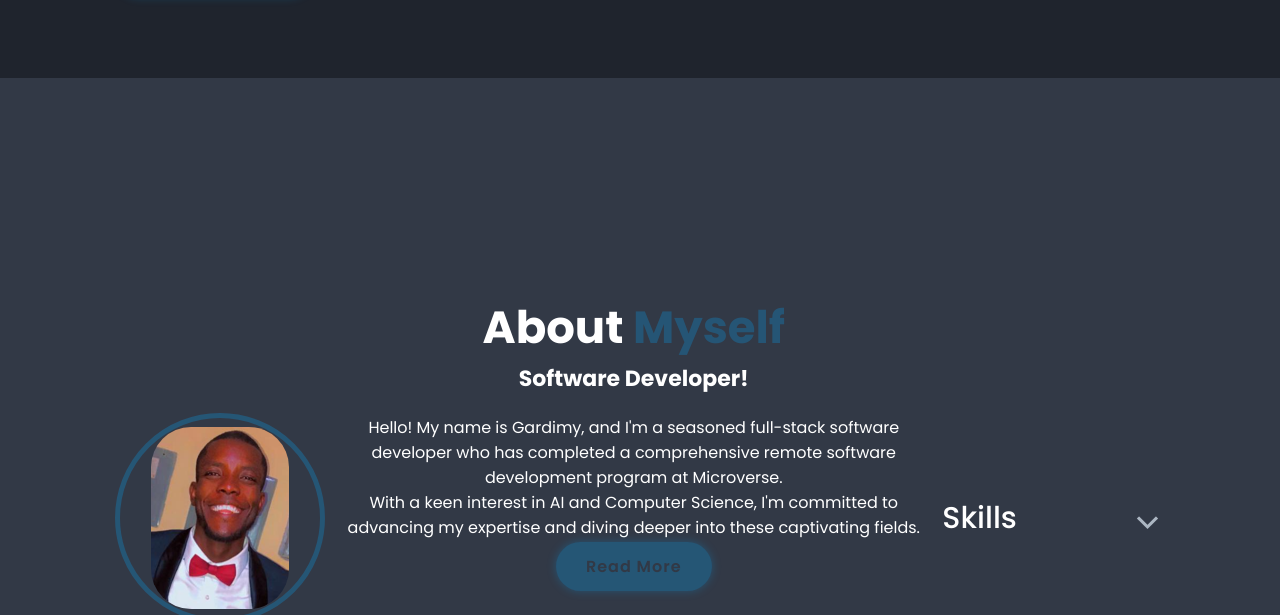
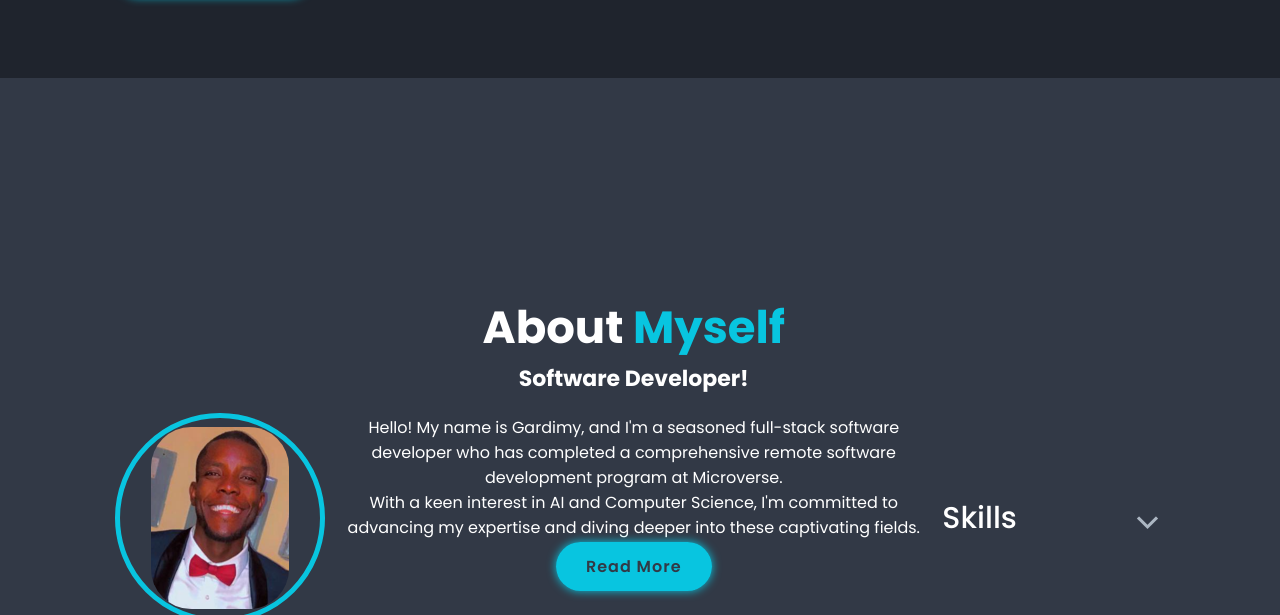
Before and after one commit to Gardimy/My_portfolio, a website: page index.html in a window 1280 px wide. Shown: the part 722-1337 px from the top of the page. Drawn offline with nearby package versions, Linux system fonts and the light colour scheme.

Commit message:
Update style.css file

```diff
--- a/style.css
+++ b/style.css
@@ -13,7 +13,7 @@
   --bg-color: #1f242d;
   --second-bg-color: #323946;
   --text-color: #fff;
-  --main-color: rgba(0, 170, 255, 0.253);
+  --main-color: rgba(0, 225, 255, 0.836);
 }
 
 html {
```
